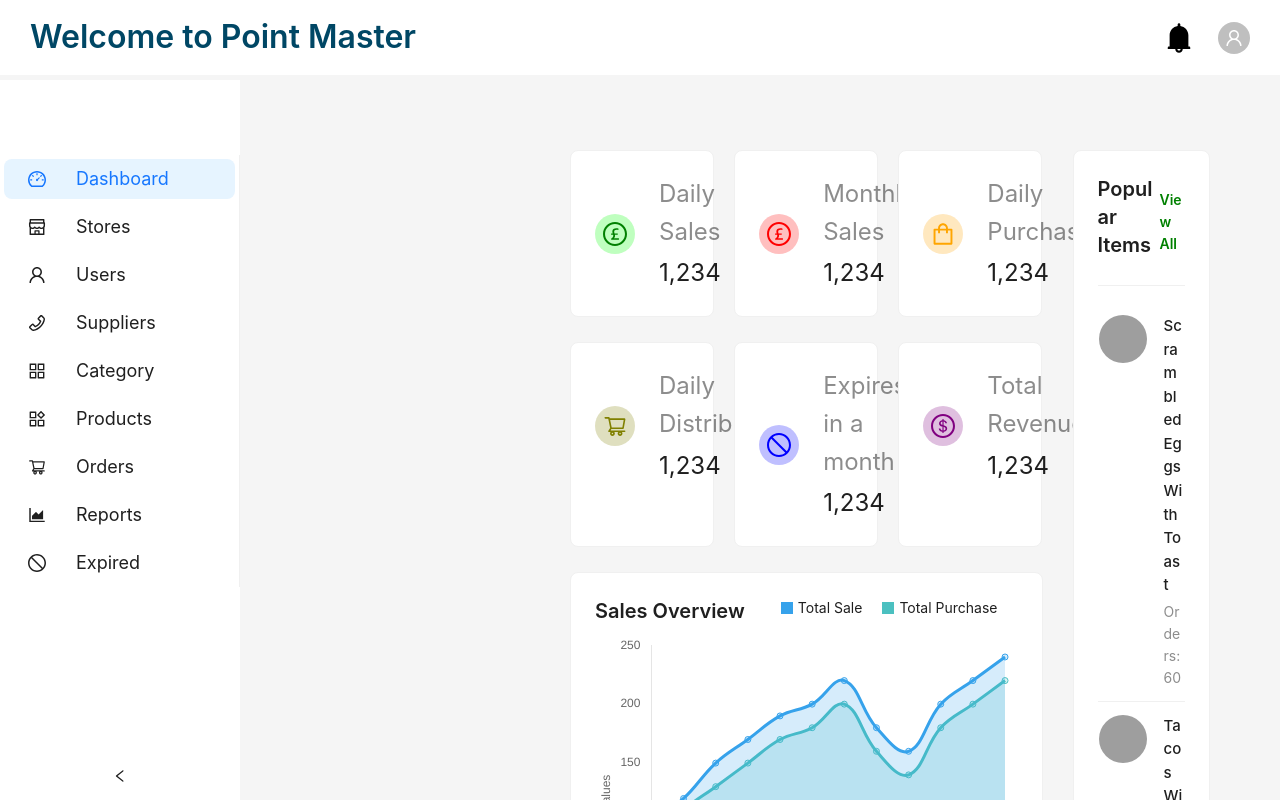
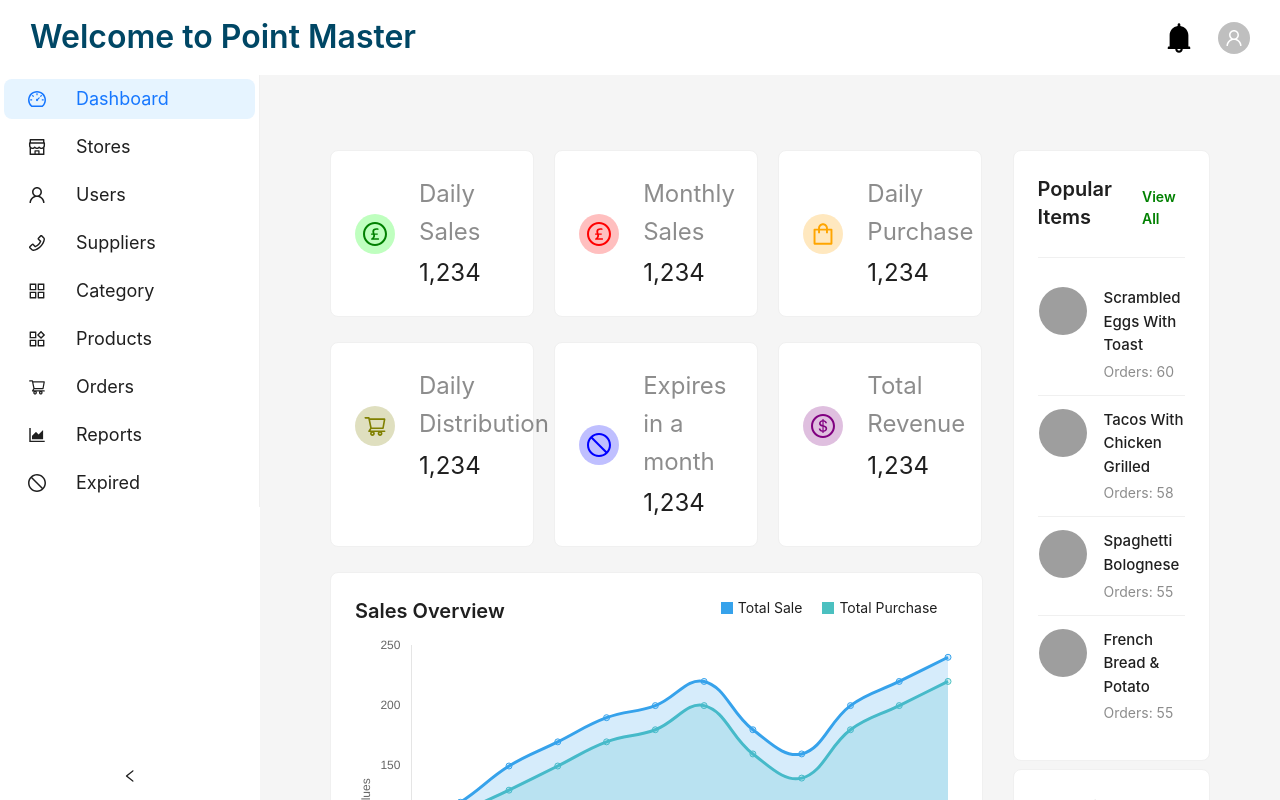
Before and after one commit to PointMaster-POS/web-management, a React (Create React App) app in the folder pointmaster/: page / in a window 1280 px wide. Shown: the top 800 px of the page. Built offline with nearby package versions, Linux system fonts and the light colour scheme; grey boxes are pictures that could not be loaded.

Commit message:
Update SideBar.js

```diff
--- a/pointmaster/src/components/Dashboard/SideBar.js
+++ b/pointmaster/src/components/Dashboard/SideBar.js
@@ -1,4 +1,4 @@
-import React, { useState,useEffect } from "react";
+import React, { useState, useEffect } from "react";
 import {
   UserOutlined,
   DashboardOutlined,
@@ -44,7 +44,7 @@ const items = [
   { key: "/expired", icon: <StopOutlined />, label: "Expired" },
 ];
 
-const SideBar = () => {
+const SideBar = ({ onCollapse }) => {
   const [collapsed, setCollapsed] = useState(false);
   const navigate = useNavigate();
   const location = useLocation();
@@ -58,13 +58,26 @@ const SideBar = () => {
     navigate(e.key);
   };
 
+  const handleCollapse = (value) => {
+    setCollapsed(value);
+    onCollapse(value);
+  };
+
   return (
     <Sider
       collapsible
       collapsed={collapsed}
-      width={240}
-      onCollapse={(value) => setCollapsed(value)}
+      width={260}
+      onCollapse={handleCollapse}
       theme="light"
+      style={{
+        overflow: 'auto',
+        height: '100vh',
+        position: 'fixed',
+        left: 0,
+        top: 75,
+        bottom: 0,
+      }}
     >
       {/* <div className="logo-container">
         <img src="images/WhatsApp Image 2024-07-15 at 22.03.59_603d8715.jpg" alt="Logo" className="logo" />
@@ -76,7 +89,6 @@ const SideBar = () => {
         theme="light"
         onClick={onMenuClick}
         className="custom-menu"
-        style={{ marginTop: 75 }}
       >
         {items.map((item) => (
           <Menu.Item
```
